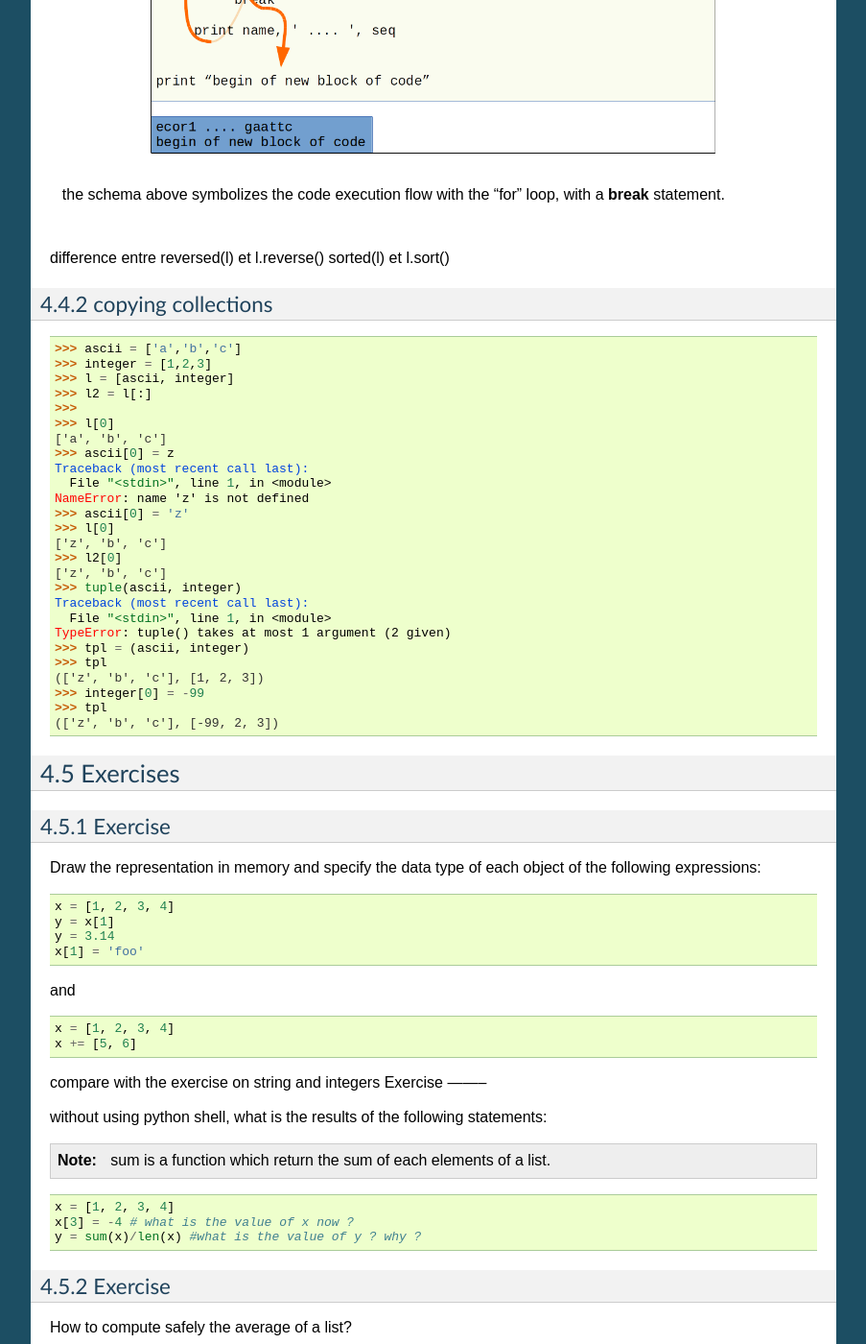
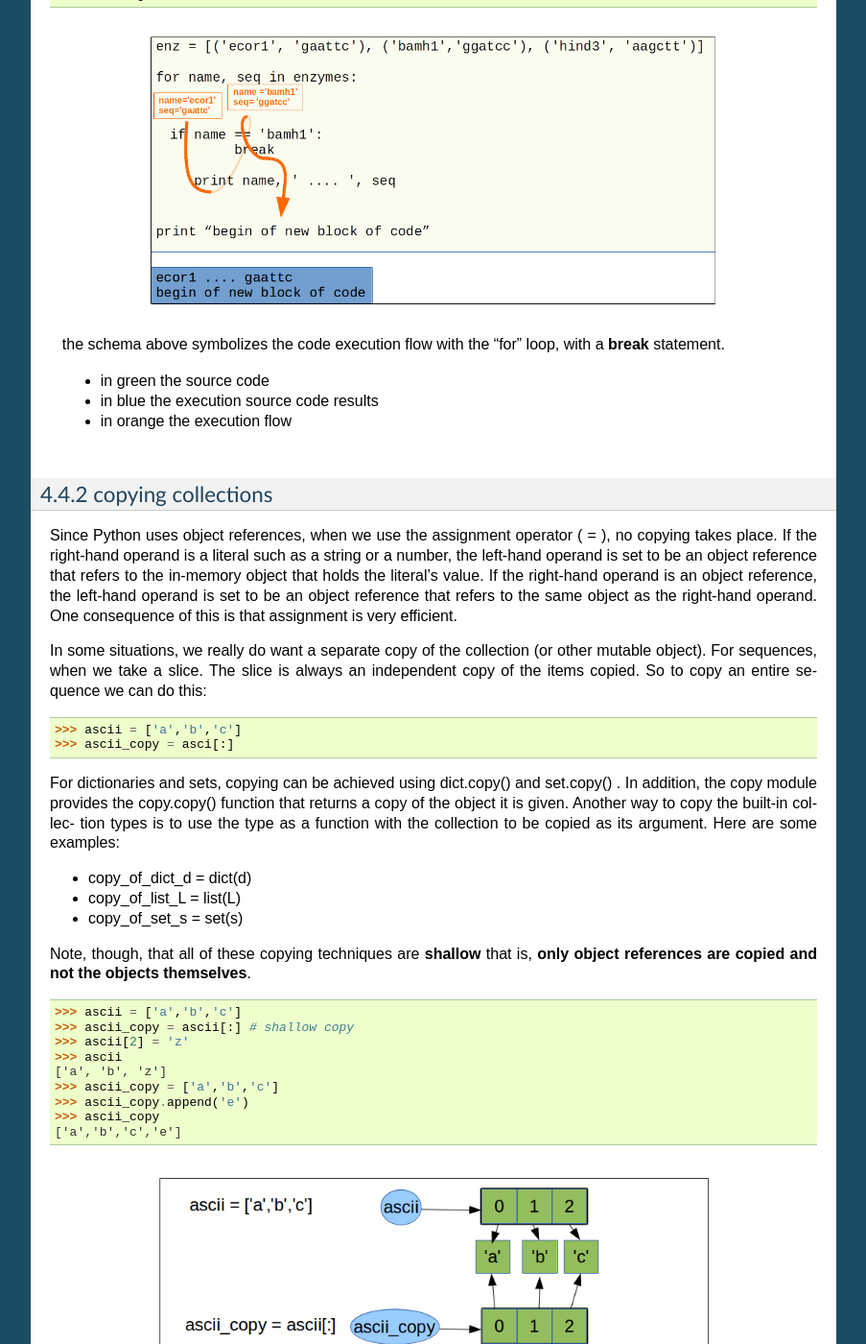
Before and after one commit to C3BI-pasteur-fr/python-course-1, a Sphinx documentation site: the page built from source/Collection_Data_Types.rst, in a window 1280 px wide and 1400 px high, scrolled down 16935 px. Shown: the whole window at 96% size, without its empty margins (198-1101 px from the left). Built offline with Sphinx 7.4.7, drawn with Linux system fonts in a browser that asks for light colours; some of the changed text lies outside the part shown.

Commit message:
add section about copying collection data

```diff
--- a/source/Collection_Data_Types.rst
+++ b/source/Collection_Data_Types.rst
@@ -904,6 +904,10 @@ each line of code in the for .. in block is executed at each turn using the vari
 
    the schema above symbolizes the code execution flow with the "for" loop.
 
+   * in green the source code
+   * in blue the execution source code results
+   * in orange the execution flow
+
 The for loops has an optional else clause. This latter is rather confusingly named since the else clause’s
 suite is always executed if the loop terminates normally. If the loop is broken
 out of due to a break statement, or a return statement (if the loop is in a
@@ -948,6 +952,10 @@ for a suitable exception handler—this is covered in the next section.) ::
 
    the schema above symbolizes the code execution flow with the "for" loop, with a **continue** statement.
 
+   * in green the source code
+   * in blue the execution source code results
+   * in orange the execution flow
+
 ::
 
    enzymes = [('ecor1', 'gaattc'), ('bamh1','ggatcc'), ('hind3', 'aagctt')]
@@ -964,41 +972,126 @@ for a suitable exception handler—this is covered in the next section.) ::
 
    the schema above symbolizes the code execution flow with the "for" loop, with a **break** statement.
 
+   * in green the source code
+   * in blue the execution source code results
+   * in orange the execution flow
 
-difference entre
-reversed(l) et l.reverse()
-sorted(l) et l.sort()
 
 copying collections
 -------------------
 
->>> ascii = ['a','b','c']
->>> integer = [1,2,3]
->>> l = [ascii, integer]
->>> l2 = l[:]
->>>
->>> l[0]
-['a', 'b', 'c']
->>> ascii[0] = z
-Traceback (most recent call last):
-  File "<stdin>", line 1, in <module>
-NameError: name 'z' is not defined
->>> ascii[0] = 'z'
->>> l[0]
-['z', 'b', 'c']
->>> l2[0]
-['z', 'b', 'c']
->>> tuple(ascii, integer)
-Traceback (most recent call last):
-  File "<stdin>", line 1, in <module>
-TypeError: tuple() takes at most 1 argument (2 given)
->>> tpl = (ascii, integer)
->>> tpl
-(['z', 'b', 'c'], [1, 2, 3])
->>> integer[0] = -99
->>> tpl
-(['z', 'b', 'c'], [-99, 2, 3])
+Since Python uses object references, when we use the assignment operator ( = ),
+no copying takes place. If the right-hand operand is a literal such as a string
+or a number, the left-hand operand is set to be an object reference that refers to
+the in-memory object that holds the literal’s value. If the right-hand operand
+is an object reference, the left-hand operand is set to be an object reference that
+refers to the same object as the right-hand operand. One consequence of this
+is that assignment is very efficient.
 
+In some situations, we really do want a separate copy of the collection
+(or other mutable object). For sequences, when we take a slice.
+The slice is always an independent copy of the items copied. So to
+copy an entire sequence we can do this: ::
+
+   >>> ascii = ['a','b','c']
+   >>> ascii_copy = asci[:]
+
+For dictionaries and sets, copying can be achieved using dict.copy() and
+set.copy() . In addition, the copy module provides the copy.copy() function that
+returns a copy of the object it is given. Another way to copy the built-in collec-
+tion types is to use the type as a function with the collection to be copied as its
+argument. Here are some examples:
+
+* copy_of_dict_d = dict(d)
+* copy_of_list_L = list(L)
+* copy_of_set_s = set(s)
+
+Note, though, that all of these copying techniques are **shallow** that is,
+**only object references are copied and not the objects themselves**.
+
+
+::
+
+   >>> ascii = ['a','b','c']
+   >>> ascii_copy = ascii[:] # shallow copy
+   >>> ascii[2] = 'z'
+   >>> ascii
+   ['a', 'b', 'z']
+   >>> ascii_copy = ['a','b','c']
+   >>> ascii_copy.append('e')
+   >>> ascii_copy
+   ['a','b','c','e']
+
+.. figure:: _static/figs/shallow_copy_of_col_of_imutable.png
+   :width: 600px
+   :alt: shallow copy
+   :figclass: right-center
+
+   the schema above represent what python do behind the scene when we do a shallow copy.
+   Only object references are copied and not the objects themselves.
+
+For immutable data types like numbers and strings this has the same effect as copying
+(except that it is more efficient).
+But for mutable data types such as nested collections
+this means that the objects they refer to are referred to both by the original
+collection and by the copied collection.
+
+::
+
+   >>> ascii = ['a','b','c']
+   >>> integer = [1,2,3]
+   >>> l = [ascii, integer]
+   >>> l2 = l[:] # shallow copy
+   >>>
+   >>> l[0]
+   ['a', 'b', 'c']
+
+.. figure:: _static/figs/shallow_copy_of_col_of_mutable.png
+   :width: 600px
+   :alt: shallow copy
+   :figclass: right-center
+
+   the schema above represent what python do behind the scene when we do a shallow copy.
+
+::
+
+   >>> ascii[0] = 'z'
+   >>> l[0]
+   ['z', 'b', 'c']
+   >>> l2[0]
+   ['z', 'b', 'c']
+   >>> l2.append('foo')
+   >>> l2
+   [['z', 'b', 'c'],[1, 2, 3], 'foo']
+   >>> l
+   [['z', 'b', 'c'],[1, 2, 3]]
+
+   >>> tpl = (ascii, integer)
+   >>> tpl
+   (['z', 'b', 'c'], [1, 2, 3])
+   >>> integer[0] = -99
+   >>> tpl
+   (['z', 'b', 'c'], [-99, 2, 3])
+
+
+In these conditions we must keep in mind that if we mutate an item of the collection the both collections are modified.
+In programmation, we call this a *side effect*.
+
+If we really need independent copies of arbitrarily nested collections,
+we have to do a *deep-copy*. ::
+
+   >>> ascii = ['a','b','c']
+   >>> integer = [1,2,3]
+   >>> l = [ascii, integer]
+   >>> l2 = copy.deepcopy(l)
+   >>> ascii[0] = 'z'
+   >>> l
+   [['z', 'b', 'c'], [1, 2, 3]]
+   >>> l2
+   [['a', 'b', 'c'], [1, 2, 3]]
+
+Usually the terms *copy* and *shallow copy* are used interchangeably.
+For *deep copy* we have to mentioned it explicitly.
 
 Exercises
 =========
```
Also changed, not shown: source/_static/figs/shallow_copy_of_col_of_imutable.png (added), source/_static/figs/shallow_copy_of_col_of_mutable.png (added), 1 other file.
